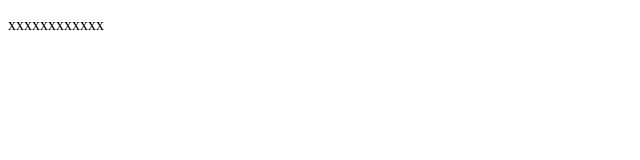
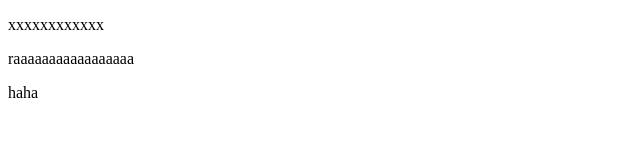
Before and after one commit to Folkvich/KITTIPOS-Encryption, a website: page main.html in a window 1280 px wide. Shown: the whole page, without its empty margins (0-640 px from the left). Drawn offline with Linux system fonts and the light colour scheme.

```diff
--- a/main.html
+++ b/main.html
@@ -9,6 +9,8 @@
 <body>
 
     <p>xxxxxxxxxxxx</p>
+    <p>raaaaaaaaaaaaaaaaa</p>
+    <p>haha</p>
 
 </body>
 </html>
```
